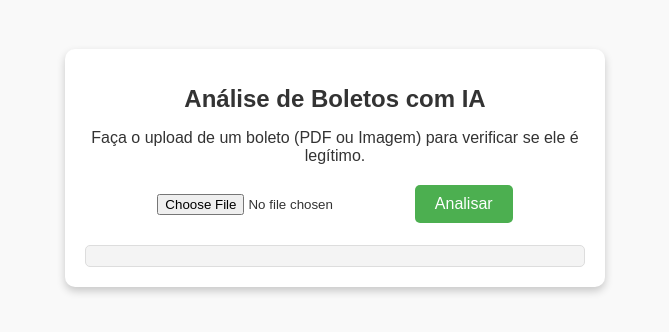
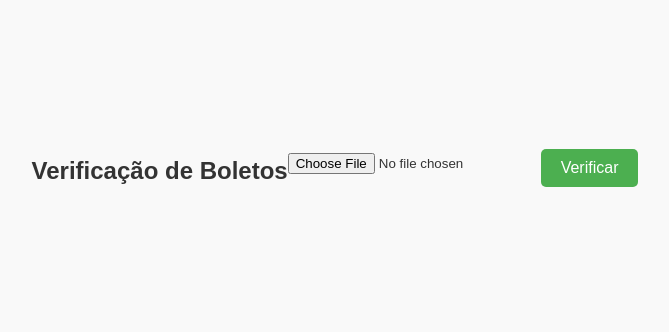
Before and after one commit to LuisCanabarra/CheckBoleto, a plain HTML site: page index.html in a window 1280 px wide. Shown: the part 232-564 px from the top of the page, without its empty margins (305-974 px from the left). Drawn offline with Linux system fonts and the light colour scheme.

Commit message:
Update index.html

```diff
--- a/index.html
+++ b/index.html
@@ -1,20 +1,16 @@
-<html lang="en">
+<html lang="pt">
 <head>
-  <meta charset="UTF-8">
-  <meta name="viewport" content="width=device-width, initial-scale=1.0">
-  <title>Análise de Boletos</title>
-  <link rel="stylesheet" href="styles.css">
+    <meta charset="UTF-8">
+    <meta name="viewport" content="width=device-width, initial-scale=1.0">
+    <title>Verificação de Boletos</title>
+    <link rel="stylesheet" href="styles.css">
 </head>
 <body>
-  <div class="container">
-    <h1>Análise de Boletos com IA</h1>
-    <p>Faça o upload de um boleto (PDF ou Imagem) para verificar se ele é legítimo.</p>
-    <div class="upload-section">
-      <input type="file" id="fileInput" accept=".pdf, image/*">
-      <button id="analyzeButton">Analisar</button>
-    </div>
-    <div id="responseArea" class="response"></div>
-  </div>
-  <script src="script.js"></script>
+    <h1>Verificação de Boletos</h1>
+    <input type="file" id="fileInput">
+    <button onclick="analyzeBoleto()">Verificar</button>
+    <div id="response"></div>
+
+    <script src="script.js"></script>
 </body>
 </html>
```
